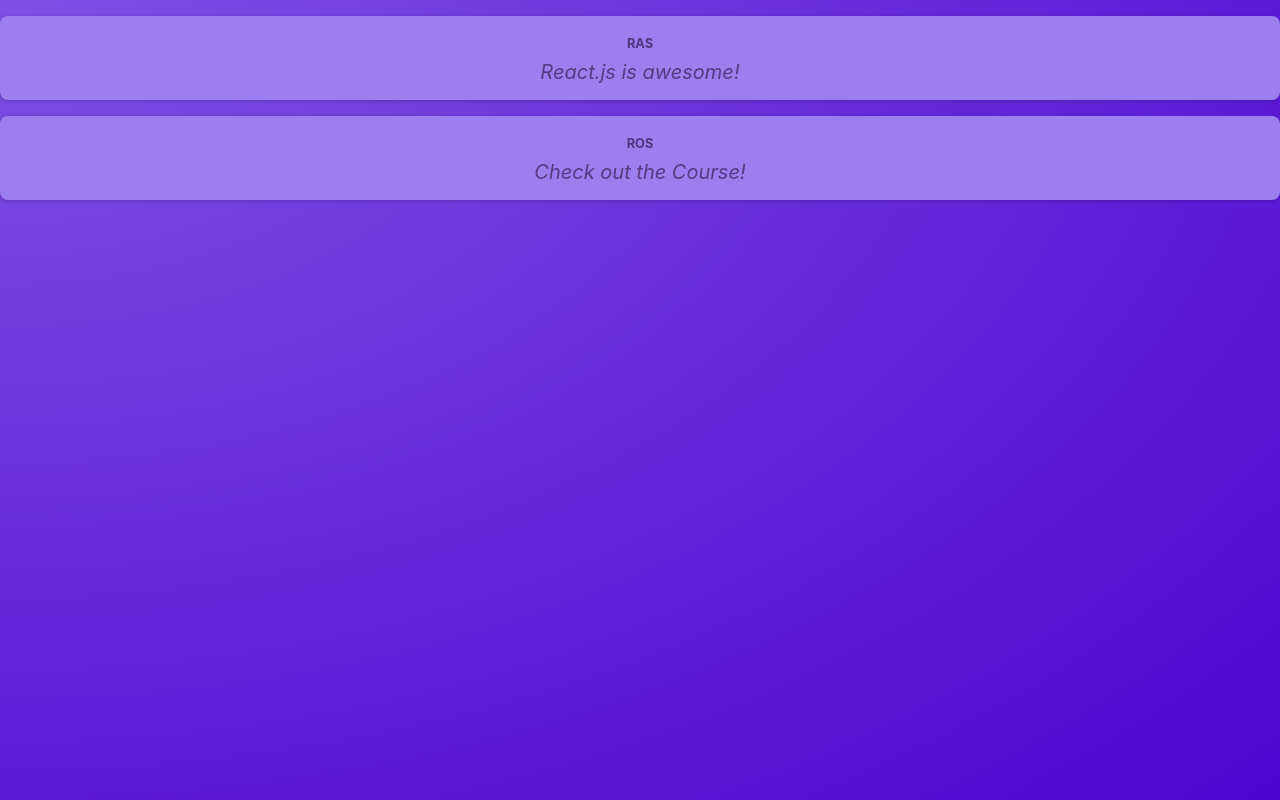
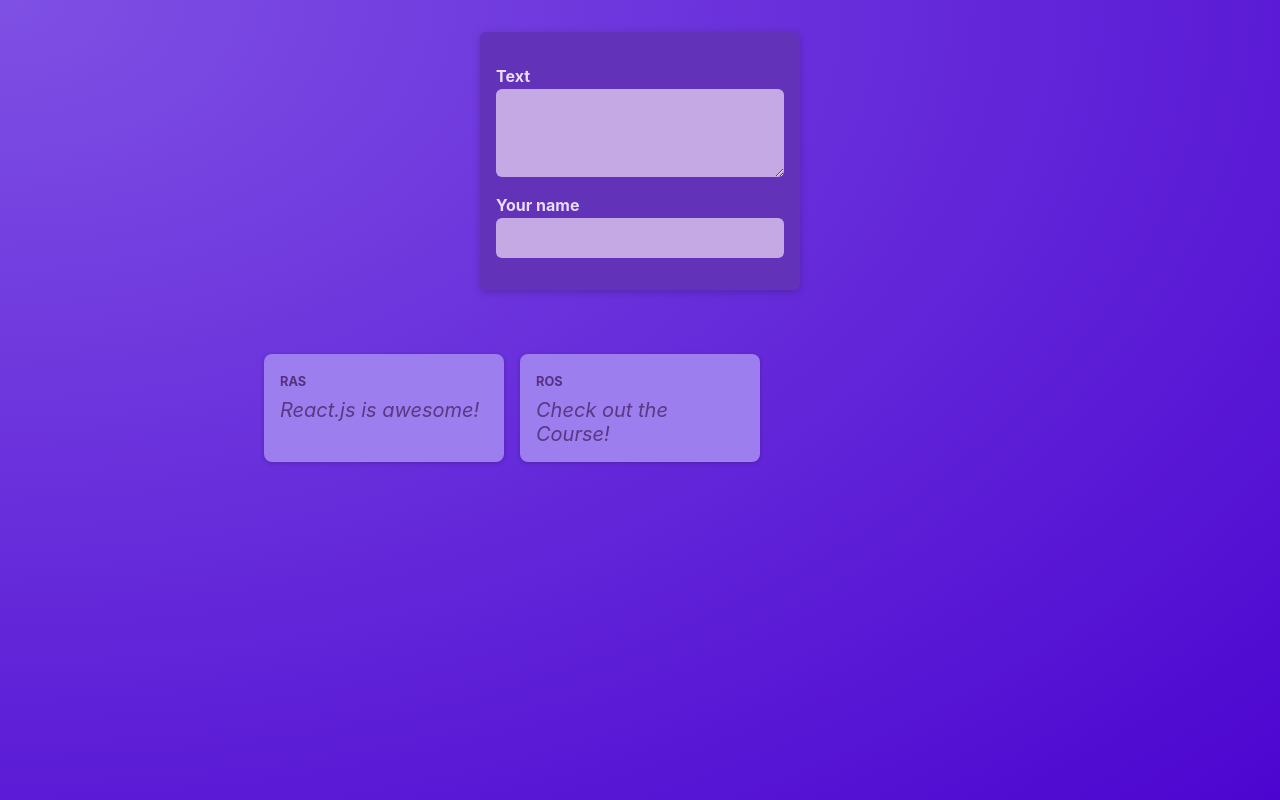
Before and after one commit to ras-24/react-poster, a React (Vite) app: page / in a window 1280 px wide. Built offline with nearby package versions, Linux system fonts and the light colour scheme.

Commit message:
Adding NewPost Component

```diff
--- a/src/App.jsx
+++ b/src/App.jsx
@@ -1,10 +1,9 @@
-import Post from "./components/Post";
+import PostsList from './components/PostsList';
 
 function App() {
   return (
     <main>
-      <Post author="Ras" body="React.js is awesome!" />
-      <Post author="Ros" body="Check out the Course!" />
+      <PostsList />
     </main>
   );
 }
--- /dev/null
+++ b/src/components/NewPost.jsx
@@ -0,0 +1,18 @@
+import classes from './NewPost.module.css';
+
+function NewPost() {
+  return (
+    <form className={classes.form}>
+      <p>
+        <label htmlFor="body">Text</label>
+        <textarea id="body" required rows={3} />
+      </p>
+      <p>
+        <label htmlFor="name">Your name</label>
+        <input type="text" id="name" required />
+      </p>
+    </form>
+  );
+}
+
+export default NewPost;
--- /dev/null
+++ b/src/components/NewPost.module.css
@@ -0,0 +1,55 @@
+.form {
+  background-color: #6233b9;
+  padding: 1rem;
+  width: 20rem;
+  margin: 2rem auto;
+  border-radius: 6px;
+  box-shadow: 0 2px 8px rgba(0, 0, 0, 0.2);
+}
+
+.form label {
+  display: block;
+  margin-bottom: 0.05rem;
+  color: #eadbfb;
+  font-weight: bold;
+}
+
+.form input,
+.form textarea {
+  display: block;
+  width: 100%;
+  font: inherit;
+  padding: 0.5rem;
+  border-radius: 6px;
+  border: none;
+  background-color: #c4a9e4;
+  color: #28262c;
+}
+
+.actions {
+  display: flex;
+  justify-content: flex-end;
+  gap: 0.5rem;
+}
+
+.actions button {
+  cursor: pointer;
+  font: inherit;
+  padding: 0.5rem 1.5rem;
+  border: none;
+  border-radius: 4px;
+  background-color: #34036c;
+  color: #e5d5f7;
+}
+
+.actions button:hover {
+  background-color: #23014a;
+}
+
+.actions button[type='button'] {
+  background-color: transparent;
+}
+
+.actions button[type='button']:hover {
+  color: #d1bee6;
+}
--- a/src/components/Post.jsx
+++ b/src/components/Post.jsx
@@ -3,10 +3,10 @@
 
 function Post(props) {
   return (
-    <div className={classes.post}>
+    <li className={classes.post}>
       <p className={classes.author}>{props.author}</p>
       <p className={classes.text}>{props.body}</p>
-    </div>
+    </li>
   );
 }
 
--- /dev/null
+++ b/src/components/PostsList.jsx
@@ -0,0 +1,17 @@
+import Post from './Post';
+import NewPost from './NewPost';
+import classes from './PostsList.module.css';
+
+function PostsList() {
+  return (
+    <>
+    <NewPost />
+    <ul className={classes.posts}>
+      <Post author="Ras" body="React.js is awesome!" />
+      <Post author="Ros" body="Check out the Course!" />
+    </ul>
+    </>
+  );
+}
+
+export default PostsList;
--- /dev/null
+++ b/src/components/PostsList.module.css
@@ -0,0 +1,10 @@
+.posts {
+  list-style: none;
+  max-width: 50rem;
+  margin: 1rem auto;
+  padding: 1rem 0;
+  display: grid;
+  gap: 1rem;
+  grid-template-columns: repeat(3, 30%);
+  justify-content: center;
+}
--- a/src/index.css
+++ b/src/index.css
@@ -18,6 +18,5 @@
 
 body {
   margin: 0;
-  text-align: center;
   color: #e6ddf9;
 }
```
